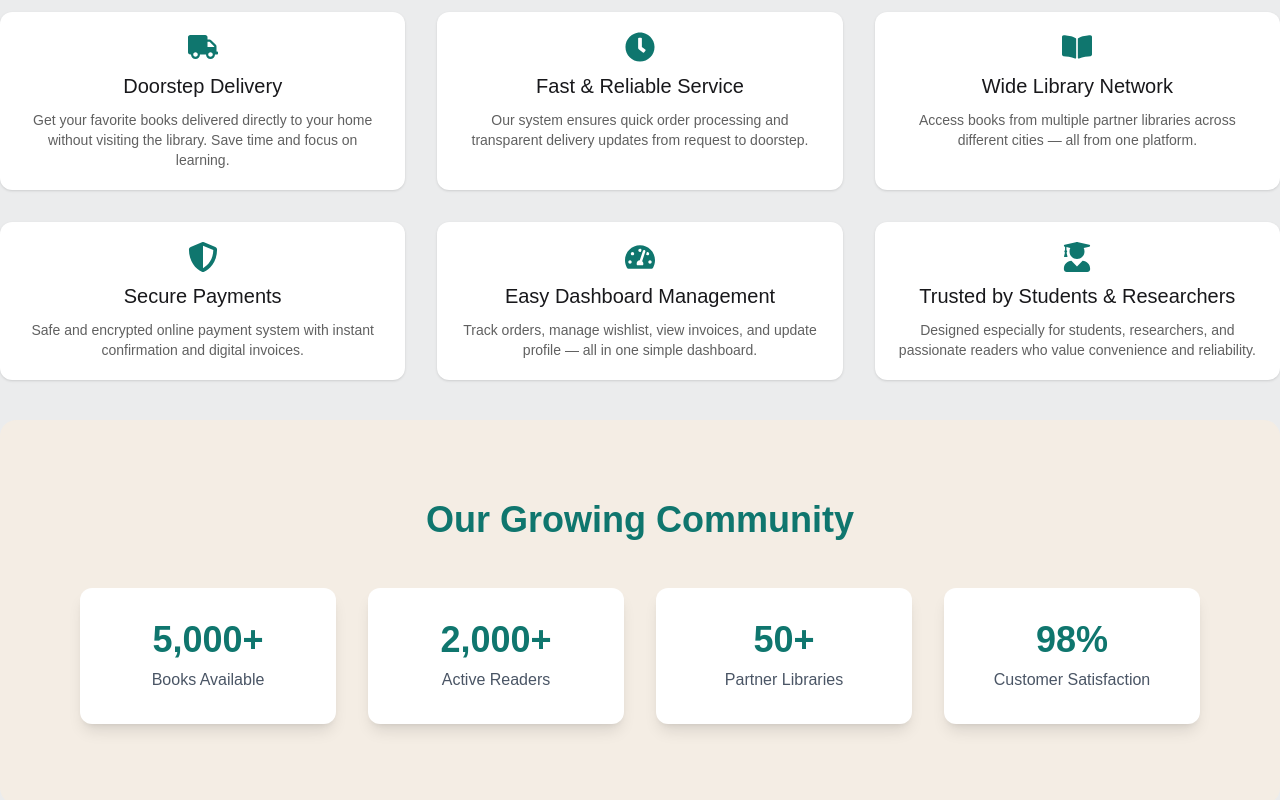
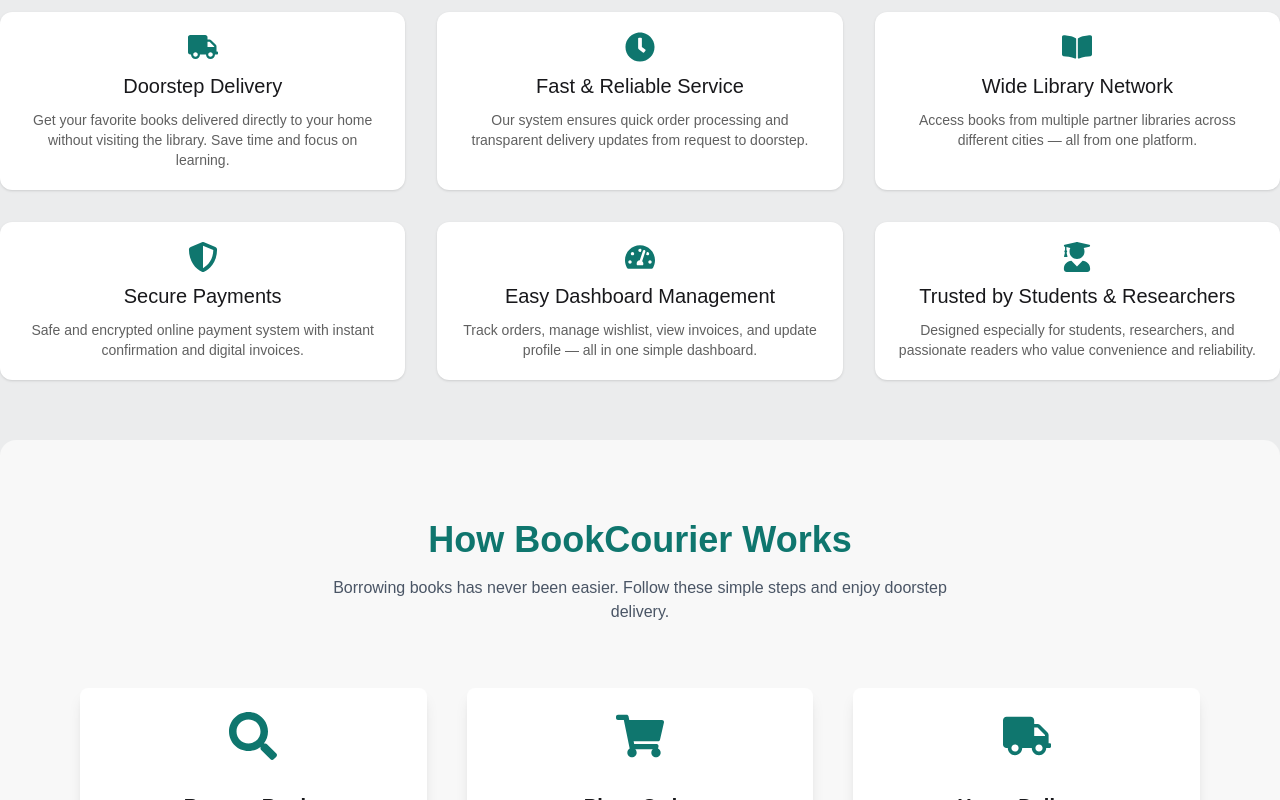
Before and after one commit to meiad-khan/BookCourier-client, a React (Vite) app: page / in a window 1280 px wide. Shown: the part 2000-2800 px from the top of the page. Built offline with nearby package versions, Linux system fonts and the light colour scheme; no server answers.

Commit message:
added how it works section

```diff
--- a/src/Components/Logo/Logo.jsx
+++ b/src/Components/Logo/Logo.jsx
@@ -4,7 +4,7 @@
 const Logo = () => {
   return (
     <div>
-      <h3 className='flex gap-1.5 items-center'>
+      <h3 className='text-3xl text-primary font-bold flex gap-1.5 items-center'>
         <IoLibrarySharp />
         LibraGo
       </h3>
--- a/src/Pages/Auth/Login.jsx
+++ b/src/Pages/Auth/Login.jsx
@@ -27,8 +27,9 @@
 };
 
   return (
-    <div className="card bg-base-100 w-full mx-auto max-w-sm shrink-0 shadow-2xl">
-      <h3 className="text-3xl text-center font-bold">Please Login</h3>
+    <div className='min-h-screen'>
+      <div className="card bg-base-100 w-full mx-auto max-w-sm shrink-0 shadow-2xl mt-9">
+        <h3 className="text-3xl text-center font-bold pt-8">Please Login</h3>
         <form className="card-body" onSubmit={handleSubmit(handleLogin)}>
           <fieldset className="fieldset">
             {/* email */}
@@ -78,6 +79,7 @@
           <SocialLogin></SocialLogin>
         </form>
       </div>
+    </div>
   );
 };
 
--- a/src/Pages/Auth/Register.jsx
+++ b/src/Pages/Auth/Register.jsx
@@ -71,7 +71,7 @@
 
   return (
     <div className="card bg-base-100 w-full mx-auto max-w-sm shrink-0 shadow-2xl mt-10 mb-20">
-      <h3 className="text-3xl text-center font-bold">Please Register</h3>
+      <h3 className="text-3xl text-center font-bold pt-9">Please Register</h3>
       <form className="card-body" onSubmit={handleSubmit(handleRegister)}>
         <fieldset className="fieldset">
           {/* name */}
@@ -149,7 +149,7 @@
           Already Have a account.{" "}
           <Link
             state={location.state}
-            className="text-secondary underline"
+            className="text-primary underline"
             to={"/login"}
           >
             login
--- a/src/Pages/Auth/SocialLogin.jsx
+++ b/src/Pages/Auth/SocialLogin.jsx
@@ -33,7 +33,7 @@
       <h3 className="mb-3">or</h3>
       <button
         onClick={handleGoogleLogin}
-        className="btn bg-primary text-black border-[#e5e5e5]"
+        className="btn bg-primary text-white border-[#e5e5e5]"
       >
         <svg
           aria-label="Google logo"
--- a/src/Pages/Home/Home.jsx
+++ b/src/Pages/Home/Home.jsx
@@ -5,6 +5,7 @@
 import WhyChoseUs from './WhyChoseUs';
 import ImpactSection from './ImpactSection';
 import CommunitySection from './ComunitySection';
+import HowItWorks from './HowItWorks';
 
 
 const Home = () => {
@@ -22,6 +23,10 @@
       <div>
         <WhyChoseUs></WhyChoseUs>
       </div>
+      <div className='mt-15'>
+        <HowItWorks></HowItWorks>
+      </div>
+
       <div className='mt-10'>
         <ImpactSection></ImpactSection>
       </div>
--- /dev/null
+++ b/src/Pages/Home/HowItWorks.jsx
@@ -0,0 +1,57 @@
+import { FaSearch, FaShoppingCart, FaTruck } from "react-icons/fa";
+
+const HowItWorks = () => {
+  return (
+    <section className="py-20 bg-base-200 rounded-2xl">
+      <div className="max-w-6xl mx-auto px-4">
+        <div className="text-center mb-16">
+          <h2 className="text-4xl font-bold text-primary">
+            How BookCourier Works
+          </h2>
+          <p className="mt-4 text-gray-600 max-w-2xl mx-auto">
+            Borrowing books has never been easier. Follow these simple steps and
+            enjoy doorstep delivery.
+          </p>
+        </div>
+
+        <div className="grid md:grid-cols-3 gap-10">
+          {/* Step 1 */}
+          <div className="card bg-base-100 shadow-lg hover:shadow-2xl hover:-translate-y-3 transition-all duration-500">
+            <div className="card-body text-center">
+              <FaSearch className="text-5xl text-primary mx-auto mb-6" />
+              <h3 className="text-xl font-semibold mb-2">Browse Books</h3>
+              <p className="text-gray-600">
+                Explore a wide collection of books from multiple partner
+                libraries.
+              </p>
+            </div>
+          </div>
+
+          {/* Step 2 */}
+          <div className="card bg-base-100 shadow-lg hover:shadow-2xl hover:-translate-y-3 transition-all duration-500">
+            <div className="card-body text-center">
+              <FaShoppingCart className="text-5xl text-primary mx-auto mb-6" />
+              <h3 className="text-xl font-semibold mb-2">Place Order</h3>
+              <p className="text-gray-600">
+                Fill in your delivery details and confirm your request securely.
+              </p>
+            </div>
+          </div>
+
+          {/* Step 3 */}
+          <div className="card bg-base-100 shadow-lg hover:shadow-2xl hover:-translate-y-3 transition-all duration-500">
+            <div className="card-body text-center">
+              <FaTruck className="text-5xl text-primary mx-auto mb-6" />
+              <h3 className="text-xl font-semibold mb-2">Home Delivery</h3>
+              <p className="text-gray-600">
+                Receive your books at your doorstep quickly and reliably.
+              </p>
+            </div>
+          </div>
+        </div>
+      </div>
+    </section>
+  );
+};
+
+export default HowItWorks;
--- a/src/Shared/Navbar/Navbar.jsx
+++ b/src/Shared/Navbar/Navbar.jsx
@@ -54,7 +54,7 @@
         </ul>
       </div>
       <div className="navbar-end">
-        <Link to={'/register'} className="btn">Register</Link>
+        <Link to={'/register'} className="btn border-primary hover:bg-primary hover:text-white">Register</Link>
       </div>
     </div>
   );
--- a/src/index.css
+++ b/src/index.css
@@ -17,6 +17,7 @@
 }
 
 .active{
-  color: #03373D;
+  background-color: #F4EDE4;
+  color: #0F766E;
   font-size: 16px;
 }
```
Lines whose indentation alone changed are shown as unchanged.
